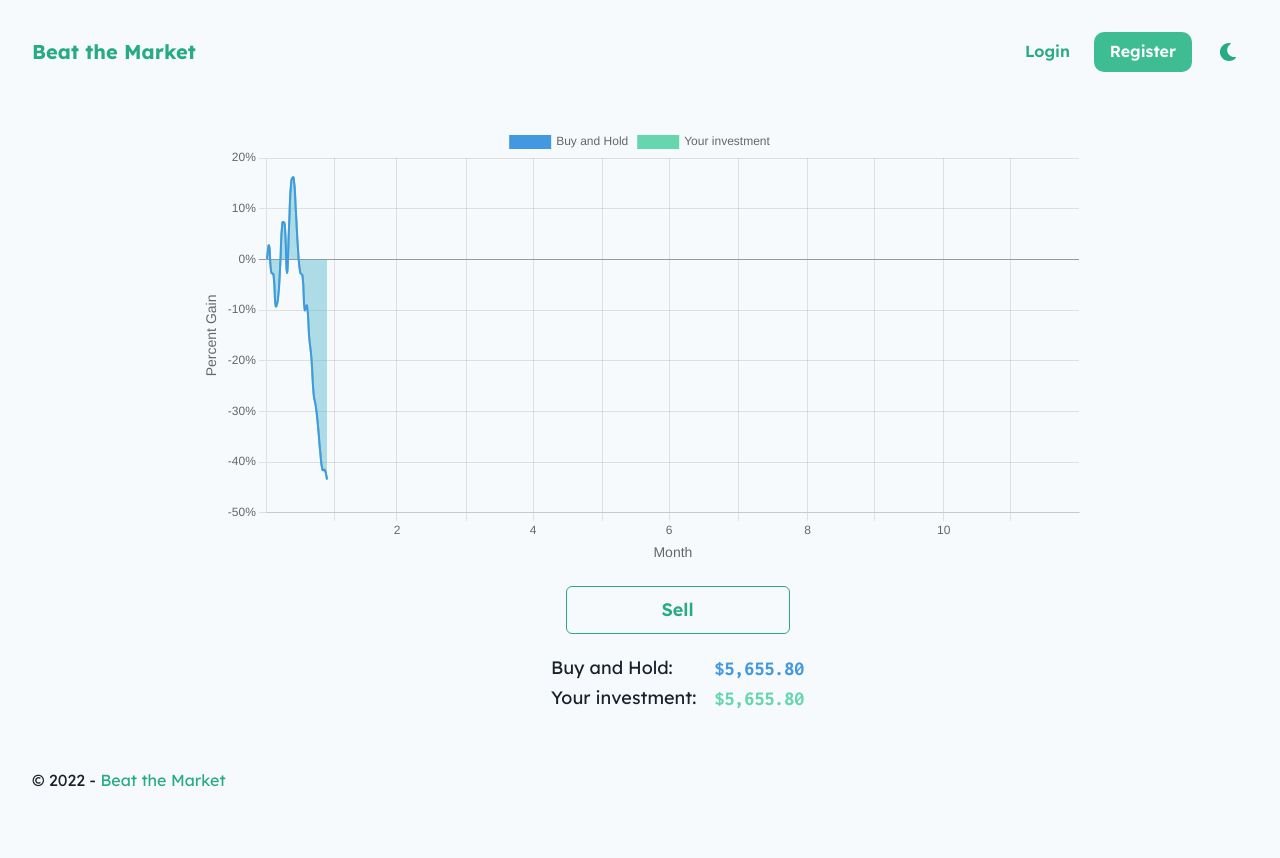
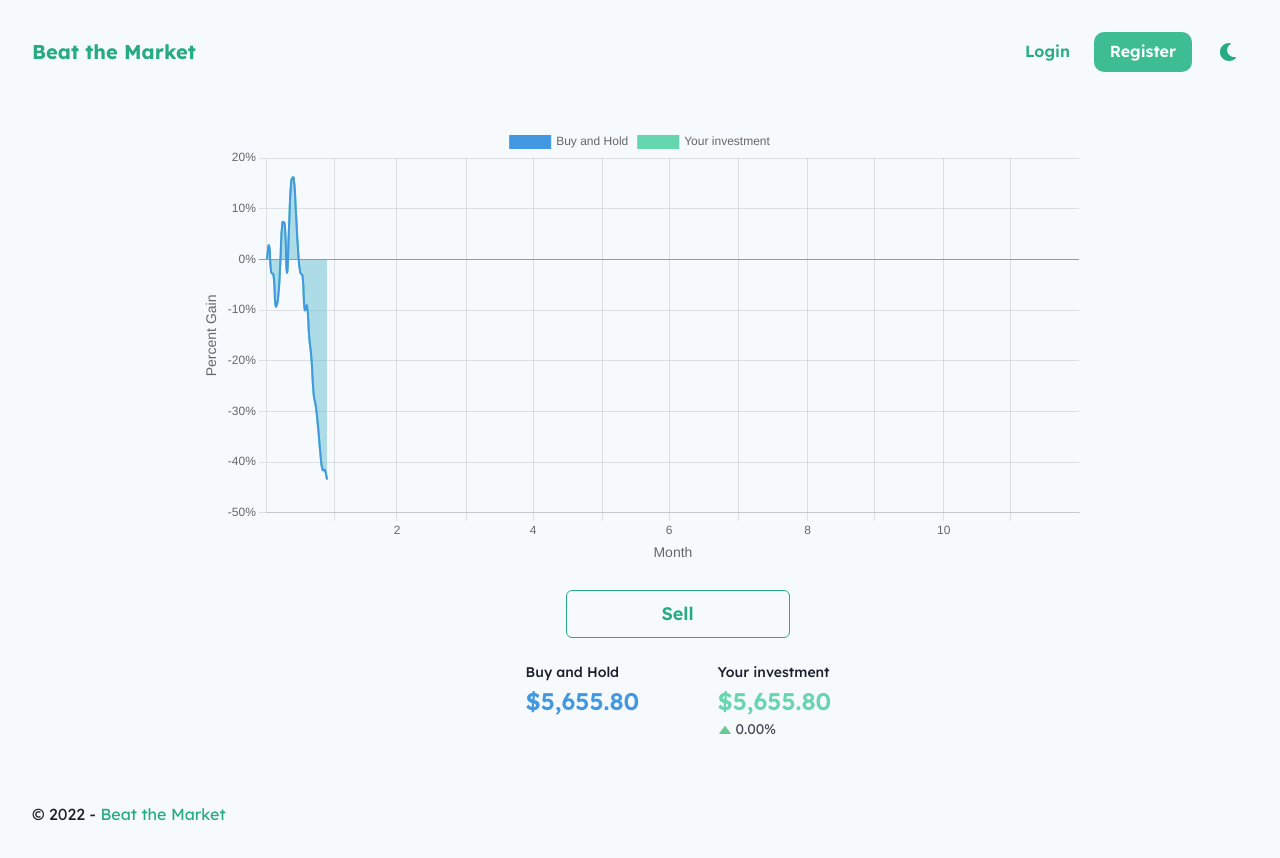
Before and after one commit to butasebi/BeatTheMarket, a React (Create React App) app in the folder front/: page / in a window 1280 px wide. Before the commit the page ends 824 px from the top, so only its background shows below. Built offline with nearby package versions, Linux system fonts and the light colour scheme.

Commit message:
feat: prettify the money stats
Now they look better, as I'm using a stats display from Chakra.

```diff
--- a/front/src/components/game/Game.jsx
+++ b/front/src/components/game/Game.jsx
@@ -1,4 +1,15 @@
-import { Box, Button, Center, Flex, Text } from '@chakra-ui/react';
+import {
+  Box,
+  Button,
+  Center,
+  Flex,
+  Stat,
+  StatArrow,
+  StatGroup,
+  StatHelpText,
+  StatLabel,
+  StatNumber,
+} from '@chakra-ui/react';
 import GameChart from './GameChart';
 import { useEffect, useState } from 'react';
 
@@ -27,23 +38,32 @@ function BuySellButton(props) {
 
 function MoneyStats(props) {
   const { buyAndHoldInvestment, userInvestment } = props;
+
+  const userVsHoldPercentDiff = ((userInvestment - buyAndHoldInvestment) /
+    buyAndHoldInvestment * 100);
+
   return (
-    <Flex direction='column' mt='5'>
-      <Flex justifyContent='space-between' gap='2'>
-        <Text display='inline' fontSize='lg'>Buy and Hold: </Text>
-        <Text display='inline' variant='monospace' color='blue.400'
-              fontWeight='800' fontSize='xl' minWidth='5em' align='right'>
+    <StatGroup width='24rem' mt='6' ml='5rem'>
+      <Stat>
+        <StatLabel>Buy and Hold</StatLabel>
+        <StatNumber color='blue.400'>
           {MONEY_FORMATTER.format(buyAndHoldInvestment)}
-        </Text>
-      </Flex>
-      <Flex justifyContent='space-between' gap='2'>
-        <Text display='inline' fontSize='lg'>Your investment: </Text>
-        <Text display='inline' variant='monospace' color='brand.400'
-              fontWeight='800' fontSize='xl' minWidth='5em' align='right'>
+        </StatNumber>
+      </Stat>
+
+      <Stat>
+        <StatLabel>Your investment</StatLabel>
+        <StatNumber color='brand.400'>
           {MONEY_FORMATTER.format(userInvestment)}
-        </Text>
-      </Flex>
-    </Flex>
+        </StatNumber>
+        <StatHelpText>
+          <StatArrow
+            type={(userVsHoldPercentDiff >= 0) ? 'increase' : 'decrease'}
+          />
+          {Math.abs(userVsHoldPercentDiff).toFixed(2)}%
+        </StatHelpText>
+      </Stat>
+    </StatGroup>
   );
 
 }
@@ -106,7 +126,7 @@ function Game(props) {
         rawPriceData={slicedData} rawInvestmentData={investmentData}
         dataTimeInterval={dataTimeInterval} lastDate={lastDate}
       />
-      <Center mt='5' ml='4.7rem'>
+      <Center mt='6' ml='4.7rem'>
         <Flex direction='column' alignItems='center'>
           <BuySellButton isInvested={isInvested}
                          setIsInvested={setIsInvested} />
```
